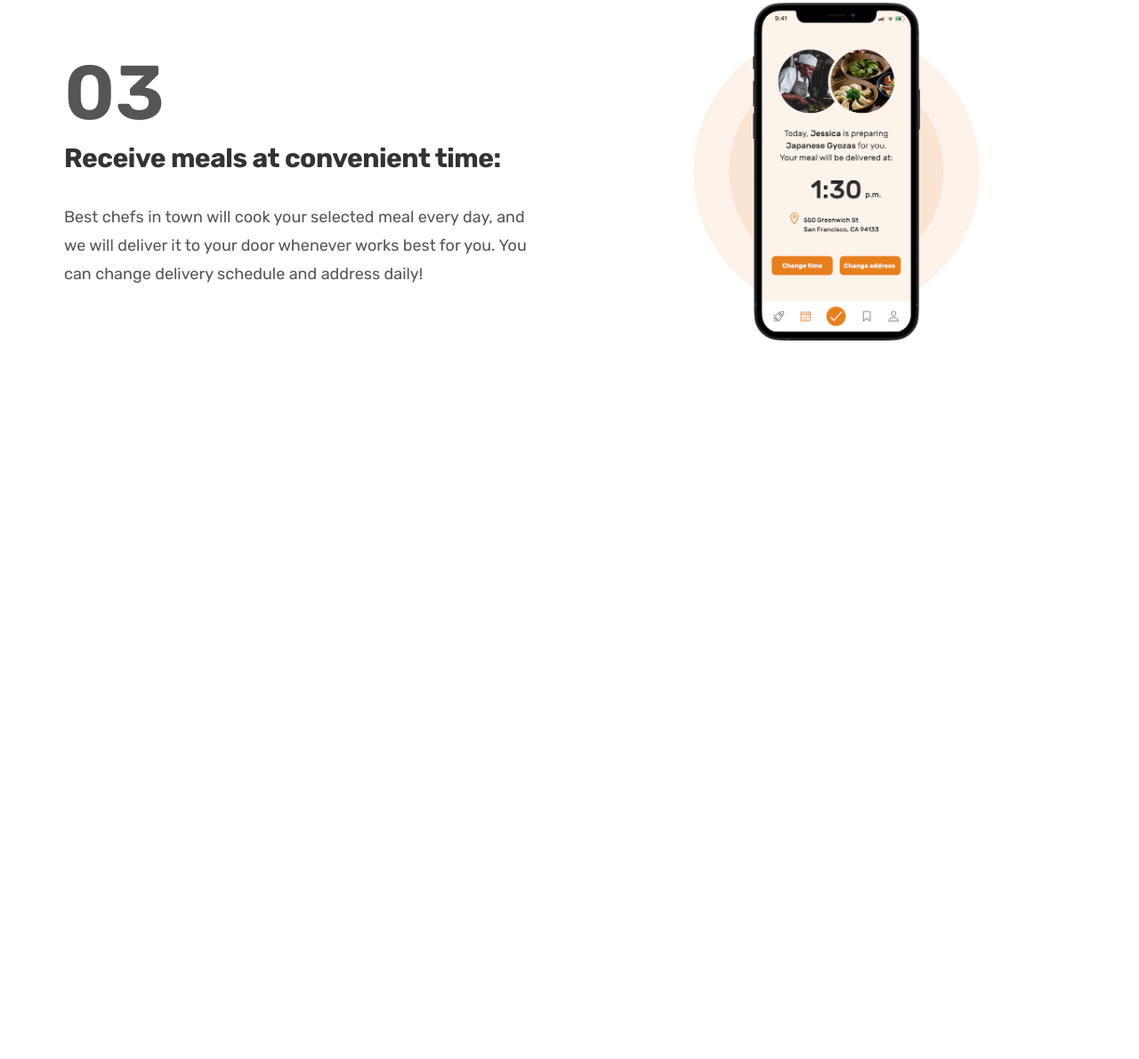
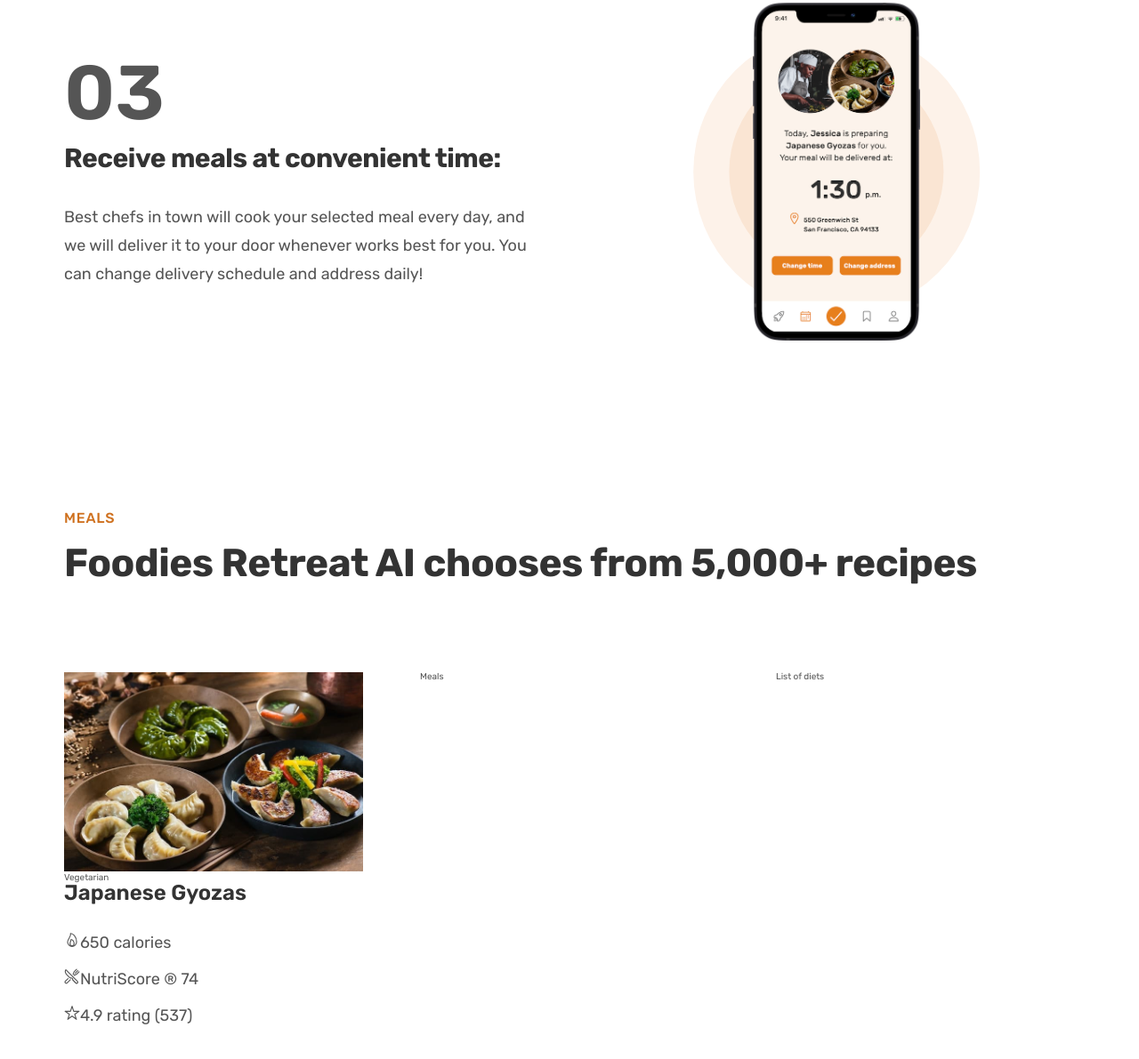
Before and after one commit to riteshnath88/foodie-retreat-staticWebDesign, a plain HTML site: page index.html in a window 1280 px wide. Shown: the part 2134-3325 px from the top of the page at 89% size. Before the commit the page ends 2613 px from the top, so only its background shows below. Drawn offline with nearby package versions, Linux system fonts and the light colour scheme.

Commit message:
Meal section

```diff
--- a/css/style.css
+++ b/css/style.css
@@ -197,3 +197,32 @@
 .step-img {
   width: 35%;
 }
+
+/*********************************/
+/* MEALS SECTION */
+/*********************************/
+.section-meals {
+  padding: 9.6rem 0;
+}
+
+.meal-title {
+  font-size: 2.4rem;
+  color: #333;
+  font-weight: 600;
+  margin-bottom: 3.2rem;
+}
+
+.meal-attributes {
+  list-style: none;
+  display: flex;
+  flex-direction: column;
+  gap: 2rem;
+}
+
+.meal-attribute {
+  font-size: 1.8rem;
+}
+
+.meal-img {
+  width: 100%;
+}
--- a/index.html
+++ b/index.html
@@ -12,6 +12,15 @@
     />
     <link rel="stylesheet" href="css/general.css" />
     <link rel="stylesheet" href="css/style.css" />
+
+    <script
+      type="module"
+      src="https://unpkg.com/ionicons@7.1.0/dist/ionicons/ionicons.esm.js"
+    ></script>
+    <script
+      nomodule
+      src="https://unpkg.com/ionicons@7.1.0/dist/ionicons/ionicons.js"
+    ></script>
   </head>
   <body>
     <header class="header">
@@ -147,6 +156,41 @@
           </div>
         </div>
       </section>
+      <section class="section-meals">
+        <div class="container">
+          <span class="subheading">Meals</span>
+          <h2 class="heading-secondary">
+            Foodies Retreat AI chooses from 5,000+ recipes
+          </h2>
+        </div>
+        <div class="container grid grid--3-cols">
+          <div class="meal">
+            <img
+              src="img/meals/meal-1.jpg"
+              alt="meal image 1"
+              class="meal-img"
+            />
+            <span class="tag">Vegetarian</span>
+            <p class="meal-title">Japanese Gyozas</p>
+            <ul class="meal-attributes">
+              <li class="meal-attribute">
+                <ion-icon name="flame-outline"></ion-icon
+                ><span>650 calories</span>
+              </li>
+              <li class="meal-attribute">
+                <ion-icon name="restaurant-outline"></ion-icon
+                ><span>NutriScore &reg; 74</span>
+              </li>
+              <li class="meal-attribute">
+                <ion-icon name="star-outline"></ion-icon
+                ><span>4.9 rating (537)</span>
+              </li>
+            </ul>
+          </div>
+          <div class="meal">Meals</div>
+          <div class="list">List of diets</div>
+        </div>
+      </section>
     </main>
   </body>
 </html>
```
